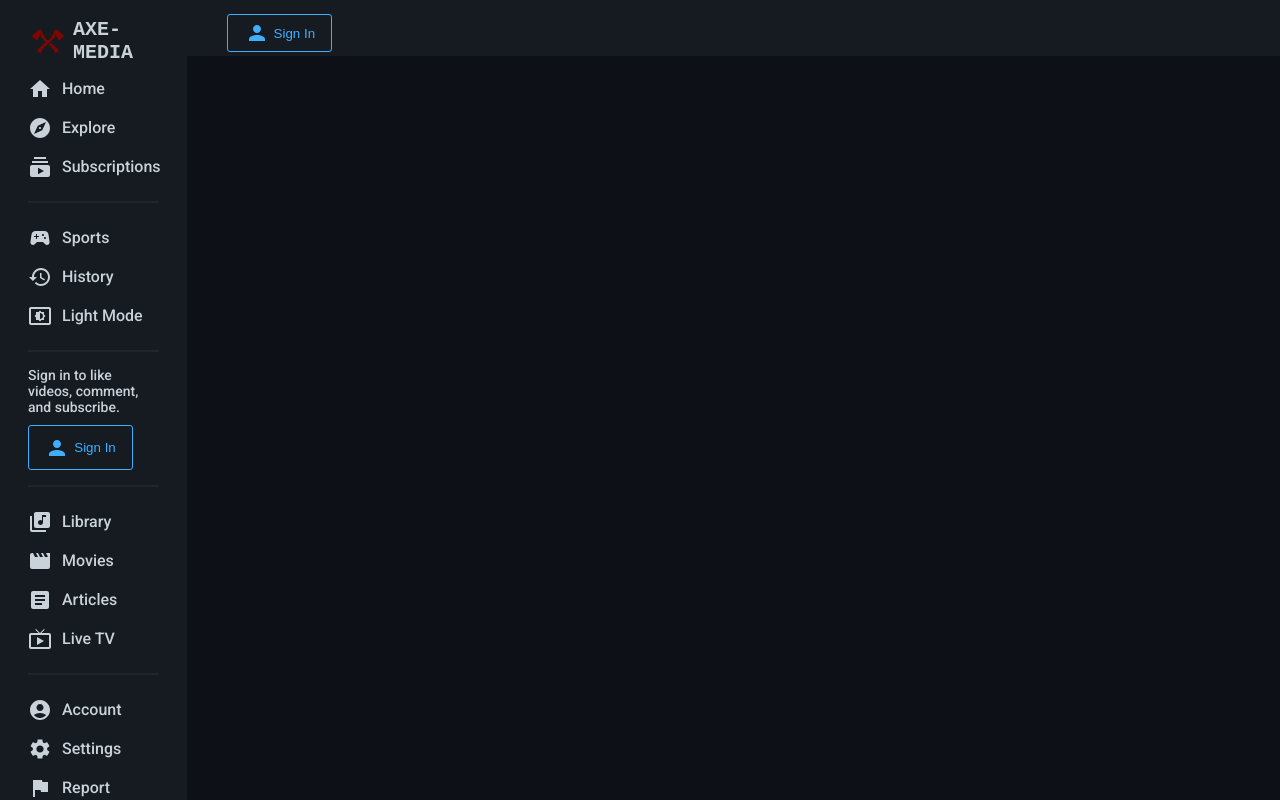
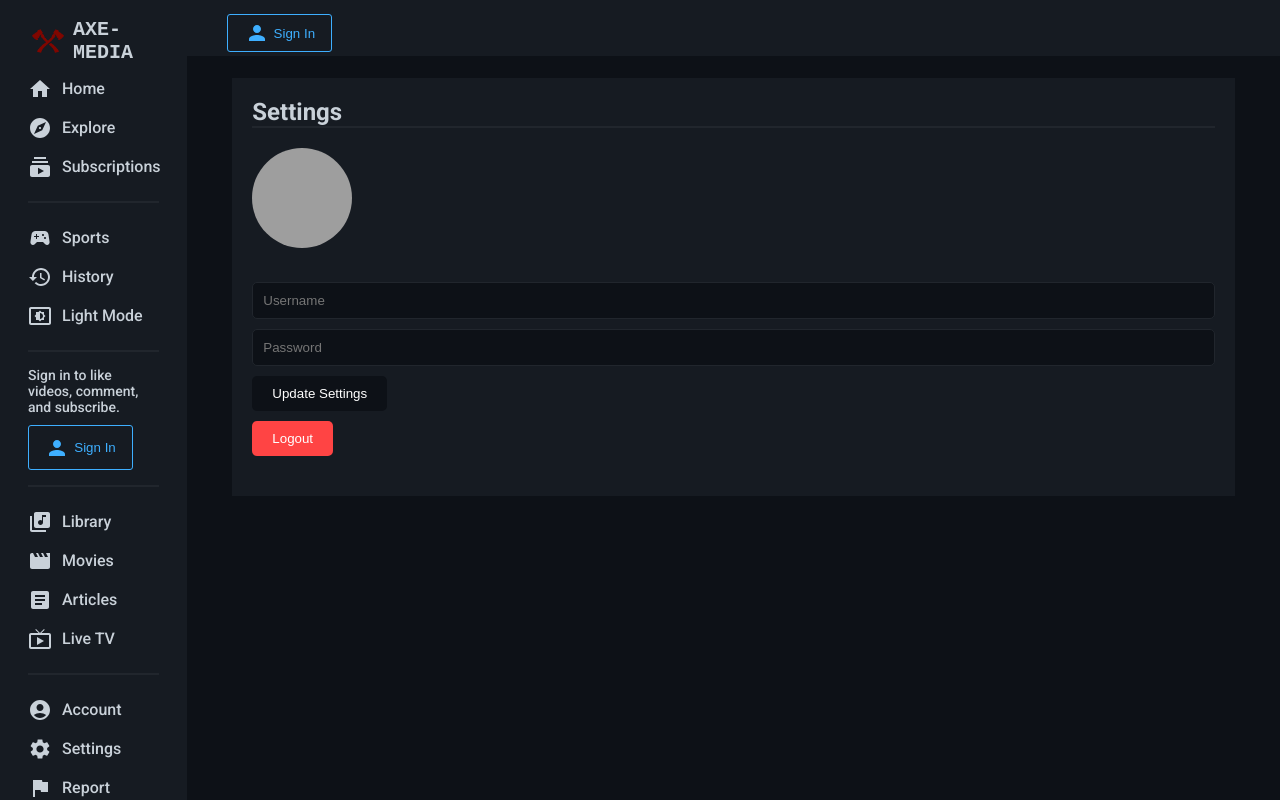
Before and after one commit to BlessingLuphahla/Redd-Tube, a React (Vite) app: page /settings in a window 1280 px wide. Built offline with nearby package versions, Linux system fonts and the light colour scheme; no server answers; grey boxes are pictures that could not be loaded.

Commit message:
App | Navbar | Settings | userSlice update

```diff
--- a/src/App.jsx
+++ b/src/App.jsx
@@ -7,6 +7,7 @@ import { BrowserRouter, Routes, Route } from "react-router-dom";
 import Home from "./pages/Home";
 import Video from "./pages/Video";
 import SignIn from "./pages/SignIn";
+import Settings from "./pages/Settings";
 
 import { useScreen } from "./context/ScreenContext";
 import ContactDeveloper from "./components/ContactDeveloper";
@@ -58,6 +59,7 @@ function App() {
                   </Route>
                   <Route path="login" element={<SignIn />} />
                   <Route path="privacy-policy" element={<PrivPolicy />} />
+                  <Route path="settings" element={<Settings />} />
                   <Route
                     path="contact-developer"
                     element={<ContactDeveloper />}
--- a/src/components/Navbar.jsx
+++ b/src/components/Navbar.jsx
@@ -170,8 +170,19 @@ function Navbar({ setTheme, theme }) {
                   <UserDetails style={{ marginLeft: "auto" }}>
                     <VideoCallIcon
                       onClick={handlePopUpVideoPost}
-                      style={{ cursor: "pointer" }}
+                      style={{ cursor: "pointer", color: "purple" }}
                     />
+                    <Link
+                      to="/settings"
+                      style={{
+                        textDecoration: "none",
+                        display: "flex",
+                        flexDirection: "row",
+                        alignItems: "center",
+                        justifyContent: "center",
+                        gap: "5px",
+                      }}
+                    >
                       <UserImage
                         src={
                           currentUser?.profilePic
@@ -179,6 +190,7 @@ function Navbar({ setTheme, theme }) {
                             : DEFAULT_PROFILE_PIC
                         }
                       />
+                    </Link>
                     <Username>{currentUser?.username}</Username>
                   </UserDetails>
                 ) : (
@@ -202,11 +214,22 @@ function Navbar({ setTheme, theme }) {
               ></Link>
 
               {currentUser ? (
-                <UserDetails>
+                <UserDetails style={{ textDecoration: "none" }}>
                   <VideoCallIcon
                     onClick={handlePopUpVideoPost}
-                    style={{ cursor: "pointer" }}
+                    style={{ cursor: "pointer", color: "purple" }}
                   />
+                  <Link
+                    to="/settings"
+                    style={{
+                      textDecoration: "none",
+                      display: "flex",
+                      flexDirection: "row",
+                      alignItems: "center",
+                      justifyContent: "center",
+                      gap: "5px",
+                    }}
+                  >
                     <UserImage
                       src={
                         currentUser?.profilePic
@@ -215,6 +238,7 @@ function Navbar({ setTheme, theme }) {
                       }
                     />
                     <Username>{currentUser?.username}</Username>
+                  </Link>
                 </UserDetails>
               ) : (
                 <Link to="/login" style={{ textDecoration: "none" }}>
--- /dev/null
+++ b/src/pages/Settings.jsx
@@ -0,0 +1,211 @@
+import { useState } from "react";
+import styled from "styled-components";
+import { useDispatch, useSelector } from "react-redux";
+import {
+  updateSettingsStart,
+  updateSettingsSuccess,
+  updateSettingsFailure,
+  logout,
+} from "../redux/userSlice";
+import { DEFAULT_PROFILE_PIC } from "../utils/constants";
+import CircularProgress from "@mui/material/CircularProgress";
+import { useScreen } from "../context/ScreenContext.jsx";
+import axios from "axios";
+
+const Container = styled.div`
+  padding: 20px;
+  background-color: ${({ theme }) => theme.bgLighter};
+  color: ${({ theme }) => theme.text};
+  padding-bottom: ${({ isMobile }) => (isMobile ? "45vh" : "40px")};
+`;
+
+const Title = styled.h1`
+  font-size: 24px;
+  font-weight: bold;
+  color: ${({ theme }) => theme.text};
+  margin-bottom: 20px;
+  border-bottom: 2px solid ${({ theme }) => theme.soft};
+`;
+
+const ProfilePic = styled.img`
+  width: 100px;
+  height: 100px;
+  border-radius: 50%;
+  object-fit: cover;
+  cursor: pointer;
+  margin-bottom: 20px;
+`;
+
+const Input = styled.input`
+  display: block;
+  margin: 10px 0;
+  padding: 10px;
+  width: 100%;
+  border: 1px solid ${({ theme }) => theme.soft};
+  border-radius: 5px;
+  color: ${({ theme }) => theme.text};
+  background-color: ${({ theme }) => theme.bg};
+`;
+
+const Button = styled.button`
+  padding: 10px 20px;
+  margin-top: 10px;
+  background-color: ${({ theme }) => theme.bg};
+  color: #fff;
+  border: none;
+  border-radius: 5px;
+  cursor: pointer;
+  display: flex;
+  align-items: center;
+  justify-content: center;
+  &:disabled {
+    background-color: ${({ theme }) => theme.soft};
+    cursor: not-allowed;
+  }
+`;
+
+const ErrorMessage = styled.div`
+  color: red;
+  margin-top: 10px;
+`;
+
+const SuccessMessage = styled.div`
+  color: #00ff00;
+  margin-top: 10px;
+`;
+
+function Settings() {
+  const dispatch = useDispatch();
+  const { user } = useSelector((state) => state.user);
+
+  const [username, setUsername] = useState(user?.username || "");
+  const [profilePic, setProfilePic] = useState(
+    user?.profilePic || DEFAULT_PROFILE_PIC
+  );
+  const [password, setPassword] = useState("");
+  const [isLoading, setIsLoading] = useState(false);
+  const [error, setError] = useState("");
+  const [success, setSuccess] = useState("");
+  const { isMobile } = useScreen();
+  const API = import.meta.env.VITE_API_URL;
+
+  const handleUpdateSettings = async () => {
+    if (!username || !password) {
+      setError("Username and password are required.");
+      return;
+    }
+
+    dispatch(updateSettingsStart());
+    setIsLoading(true);
+    setError("");
+    setSuccess("");
+
+    try {
+      const updatedFields = {};
+
+      if (username !== user.username) {
+        updatedFields.username = username;
+      }
+
+      if (password && password.trim() !== "") {
+        updatedFields.password = password;
+      }
+
+      if (profilePic !== user.profilePic) {
+        updatedFields.profilePic = profilePic;
+      }
+
+      // Update the backend
+      const res = await axios.put(
+        `${API}/api/users/${user._id}`,
+        updatedFields
+      );
+      console.log(res.data);
+
+      // Update Redux state
+      dispatch(updateSettingsSuccess(updatedFields));
+      setSuccess("Settings updated successfully!");
+    } catch (error) {
+      setError(error.response?.data?.message || "Failed to update settings.");
+      dispatch(updateSettingsFailure());
+    } finally {
+      setIsLoading(false);
+    }
+  };
+
+  const handleProfilePicChange = async (e) => {
+    const file = e.target.files[0];
+    if (!file) return;
+
+    const formData = new FormData();
+    formData.append("file", file);
+
+    try {
+      setIsLoading(true);
+
+      const res = await axios.post(`${API}/upload-profile-pic`, formData, {
+        headers: {
+          "Content-Type": "multipart/form-data",
+        },
+      });
+
+      const data = res.data;
+      console.log(data);
+
+      // Update Redux state
+      dispatch(updateSettingsSuccess({ profilePic: data.url }));
+      setProfilePic(data.url);
+      setSuccess("Profile picture updated successfully!");
+    } catch (error) {
+      setError(error.message);
+    } finally {
+      setIsLoading(false);
+    }
+  };
+
+  const handleLogout = () => {
+    dispatch(logout());
+  };
+
+  return (
+    <Container isMobile={isMobile}>
+      <Title>Settings</Title>
+      <label htmlFor="profile-pic-upload">
+        <ProfilePic src={profilePic} alt="Profile Picture" />
+      </label>
+      <input
+        id="profile-pic-upload"
+        type="file"
+        accept="image/*"
+        style={{ display: "none" }}
+        onChange={handleProfilePicChange}
+      />
+      <Input
+        type="text"
+        value={username}
+        onChange={(e) => setUsername(e.target.value)}
+        placeholder="Username"
+      />
+      <Input
+        type="password"
+        value={password}
+        onChange={(e) => setPassword(e.target.value)}
+        placeholder="Password"
+      />
+      <Button onClick={handleUpdateSettings} disabled={isLoading}>
+        {isLoading ? (
+          <CircularProgress size={20} color="inherit" />
+        ) : (
+          "Update Settings"
+        )}
+      </Button>
+      <Button onClick={handleLogout} style={{ backgroundColor: "#ff4444" }}>
+        Logout
+      </Button>
+      {error && <ErrorMessage>{error}</ErrorMessage>}
+      {success && <SuccessMessage>{success}</SuccessMessage>}
+    </Container>
+  );
+}
+
+export default Settings;
--- a/src/redux/userSlice.js
+++ b/src/redux/userSlice.js
@@ -57,6 +57,32 @@ export const userSlice = createSlice({
       state.loading = false;
       state.error = true;
     },
+
+    // Update user settings actions
+    updateSettingsStart: (state) => {
+      state.loading = true;
+    },
+    updateSettingsSuccess: (state, action) => {
+      state.user = { ...state.user, ...action.payload }; // Merge updated settings with existing user data
+      state.loading = false;
+    },
+    updateSettingsFailure: (state) => {
+      state.loading = false;
+      state.error = true;
+    },
+
+    // Update profile picture actions
+    updateProfilePicStart: (state) => {
+      state.loading = true;
+    },
+    updateProfilePicSuccess: (state, action) => {
+      state.user.profilePic = action.payload; // Update profile picture URL
+      state.loading = false;
+    },
+    updateProfilePicFailure: (state) => {
+      state.loading = false;
+      state.error = true;
+    },
   },
 });
 
@@ -71,6 +97,12 @@ export const {
   unsubStart,
   unsubSuccess,
   unsubFailure,
+  updateSettingsStart,
+  updateSettingsSuccess,
+  updateSettingsFailure,
+  updateProfilePicStart,
+  updateProfilePicSuccess,
+  updateProfilePicFailure,
 } = userSlice.actions;
 
 export default userSlice.reducer;
```
Lines whose indentation alone changed are shown as unchanged.
